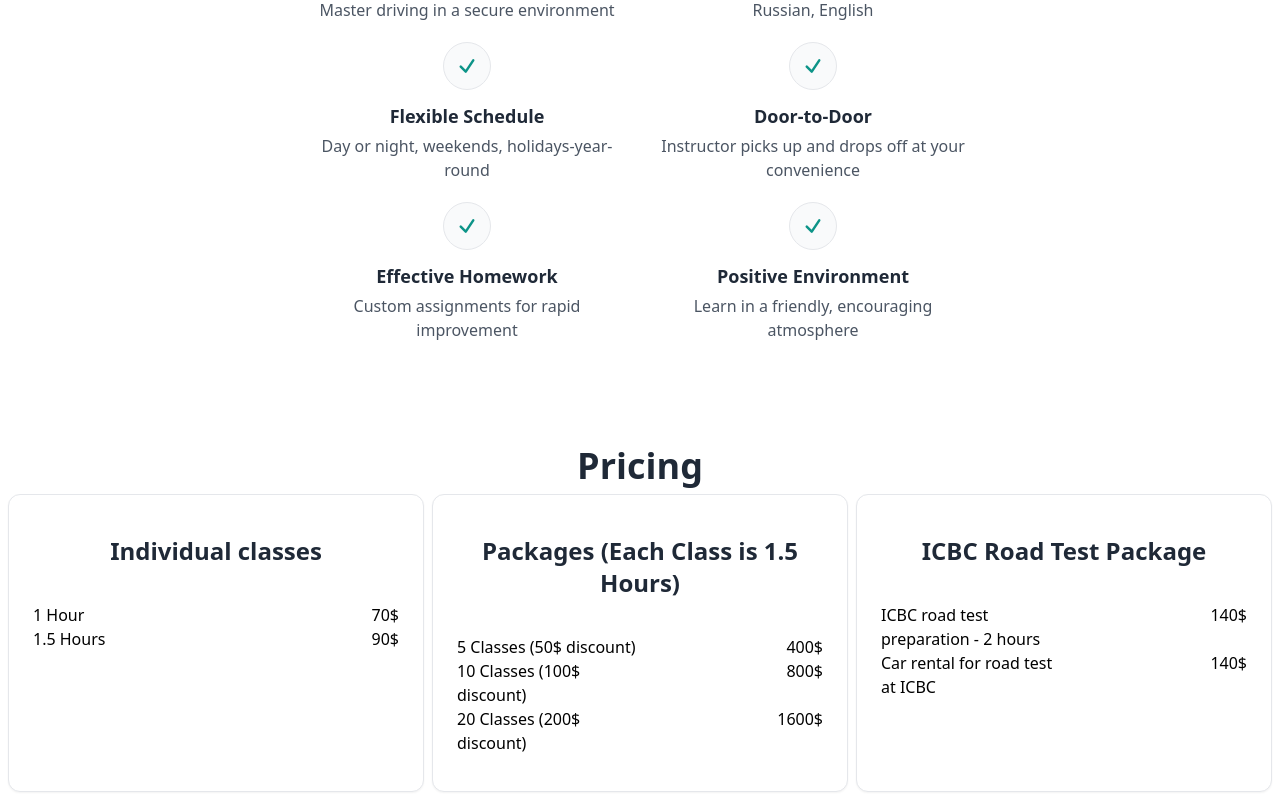
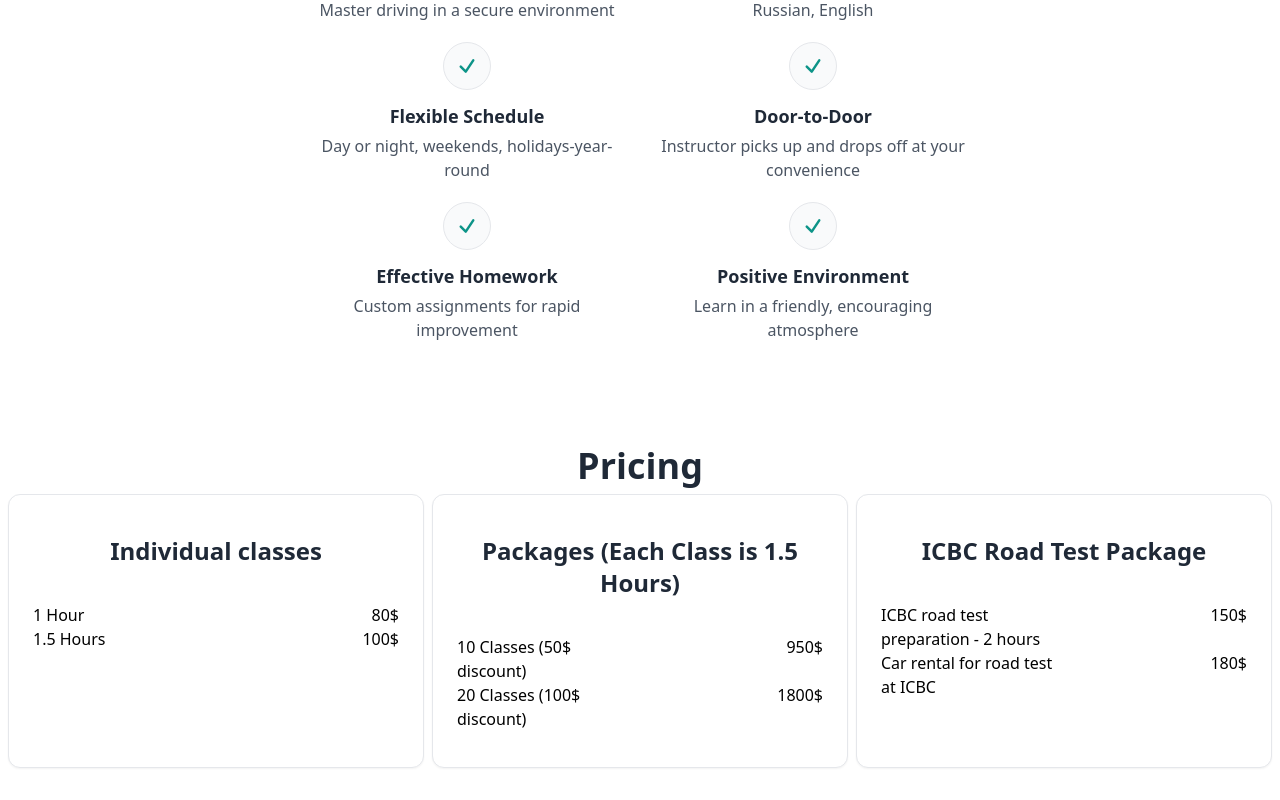
Before and after one commit to localhost5001/checkdriving, a Nuxt app: page / in a window 1280 px wide. Shown: the part 760-1560 px from the top of the page. After the commit the page ends 1536 px from the top, so only its background shows below. Built offline with nearby package versions, Linux system fonts and the light colour scheme.

Commit message:
Change pricing

```diff
--- a/components/pricing.vue
+++ b/components/pricing.vue
@@ -30,23 +30,22 @@ const cards: PricingCardViewModel[] = [
   {
     title: 'Individual classes',
     rates: [
-      { amount: 70, description: '1 Hour' },
-      { amount: 90, description: '1.5 Hours' }
+      { amount: 80, description: '1 Hour' },
+      { amount: 100, description: '1.5 Hours' }
     ],
   },
   {
     title: 'Packages (Each Class is 1.5 Hours)',
     rates: [
-      { amount: 400, description: '5 Classes (50$ discount)' },
-      { amount: 800, description: '10 Classes (100$ discount)' },
-      { amount: 1600, description: '20 Classes (200$ discount)' },
+      { amount: 950, description: '10 Classes (50$ discount)' },
+      { amount: 1800, description: '20 Classes (100$ discount)' },
     ]
   },
   {
     title: 'ICBC Road Test Package',
     rates: [
-      { amount: 140, description: 'ICBC road test preparation - 2 hours' },
-      { amount: 140, description: 'Car rental for road test at ICBC' },
+      { amount: 150, description: 'ICBC road test preparation - 2 hours' },
+      { amount: 180, description: 'Car rental for road test at ICBC' },
     ]
   },
 ]
```
